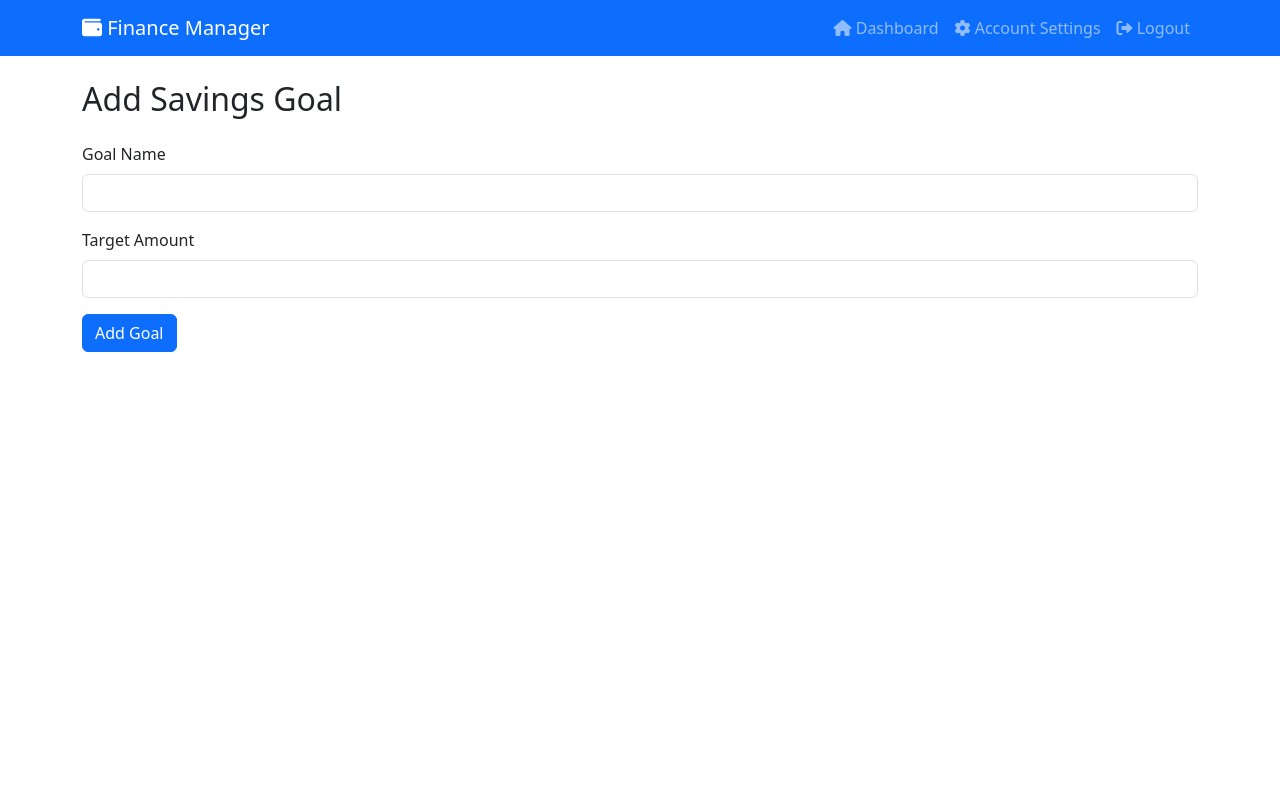
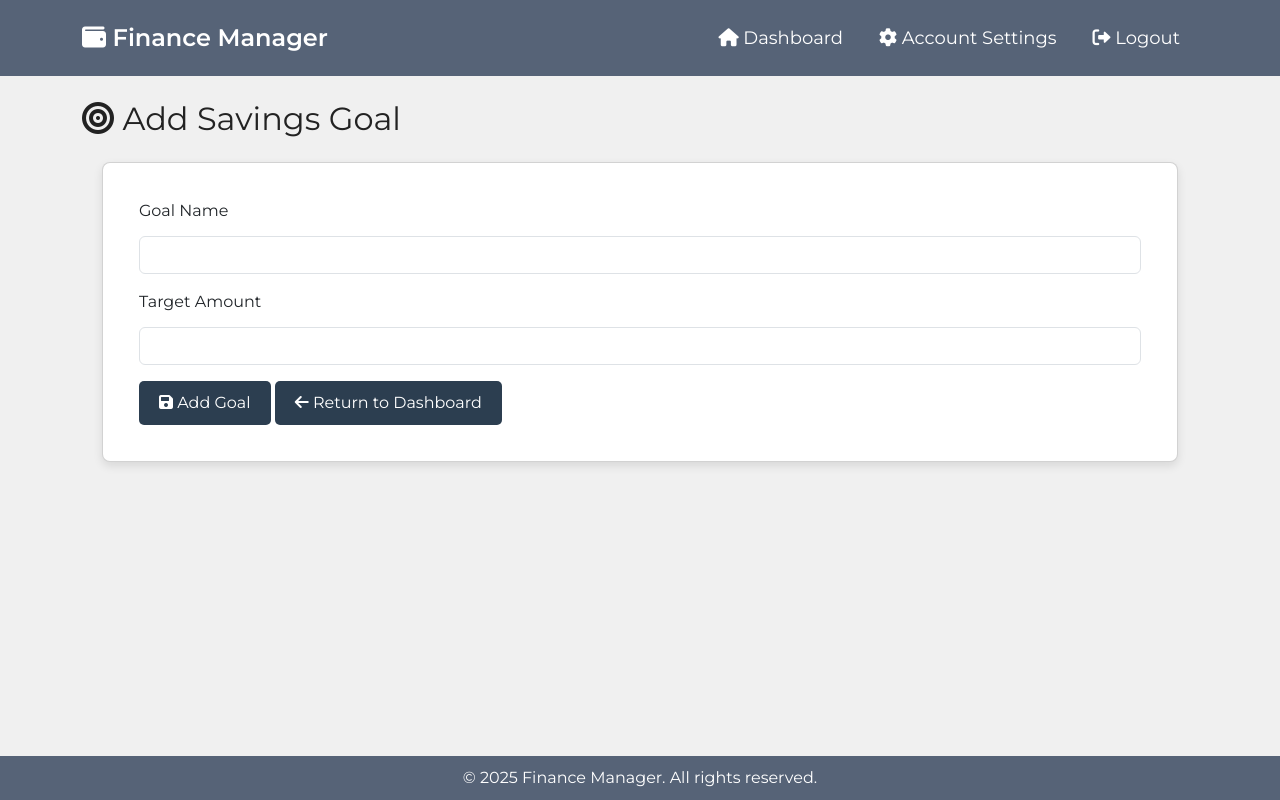
Before and after one commit to ayaanbekur/fbla2025, a Flask app: page /add_goal in a window 1280 px wide. Run offline with Flask 3, Linux system fonts and the light colour scheme; the visitor is signed in with stand-in values (Sample User, id 1).

Commit message:
new file:   .env 	modified:   .gitignore 	new file:   .vscode/launch.json 	modified:   app.py 	modified:   static/favicon.ico 	modified:   static/style.css 	new file:   templates/account_settings.html 	modified:   templates/add_goal.html 	modified:   templates/add_transaction.html 	modified:   templates/base.html 	modified:   templates/dashboard.html 	modified:   templates/summary.html 	modified:   templates/view_goals.html 	modified:   templates/view_transactions.html 	modified:   .env 	modified:   app.py 	modified:   static/style.css 	modified:   templates/account_settings.html 	modified:   templates/login.html 	modified:   templates/register.html 	modified:   user_data.json 	templates/reset_password.html 	templates/reset_password_token.html

```diff
--- a/app.py
+++ b/app.py
@@ -1,115 +1,18 @@
+from flask import Flask, render_template, request, redirect, url_for, flash, session
 import json
 import os
 from datetime import datetime
 import hashlib
-from flask import Flask, render_template, request, redirect, url_for, flash, session
-from dotenv import load_dotenv  # Import the load_dotenv function
-from datetime import datetime  # Add this import at the top
+from dotenv import load_dotenv
 
-# Load environment variables from .env file
+# Load environment variables
 load_dotenv()
 
 app = Flask(__name__)
-app.secret_key = os.getenv("SECRET_KEY")  # Get the secret key from .env
+app.secret_key = os.getenv("SECRET_KEY")
 
 # File to store user data
 USER_DATA_FILE = "user_data.json"
-
-# Register a new user (updated to include account creation date)
-@app.route("/register", methods=["GET", "POST"])
-def register():
-    if request.method == "POST":
-        username = request.form.get("username")
-        password = request.form.get("password")
-
-        user_data = load_user_data()
-        if username in user_data:
-            flash("Username already exists. Please log in.", "error")
-            return redirect(url_for("register"))
-
-        user_data[username] = {
-            "password": hash_password(password),
-            "balance": 0,
-            "transactions": [],
-            "goals": [],
-            "created_at": datetime.now().strftime("%Y-%m-%d %H:%M:%S")  # Add account creation date
-        }
-        save_user_data(user_data)
-        flash("Registration successful! Please log in.", "success")
-        return redirect(url_for("login"))
-
-    return render_template("register.html")
-
-# Change password
-@app.route("/change_password", methods=["GET", "POST"])
-def change_password():
-    if "username" not in session:
-        flash("Please log in to change your password.", "error")
-        return redirect(url_for("login"))
-
-    username = session["username"]
-    user_data = load_user_data()
-
-    if request.method == "POST":
-        current_password = request.form.get("current_password")
-        new_password = request.form.get("new_password")
-        confirm_password = request.form.get("confirm_password")
-
-        if user_data[username]["password"] != hash_password(current_password):
-            flash("Current password is incorrect.", "error")
-        elif new_password != confirm_password:
-            flash("New passwords do not match.", "error")
-        else:
-            user_data[username]["password"] = hash_password(new_password)
-            save_user_data(user_data)
-            flash("Password changed successfully!", "success")
-            return redirect(url_for("dashboard"))
-
-    return render_template("change_password.html")
-
-# Reset all data
-@app.route("/reset_data", methods=["GET", "POST"])
-def reset_data():
-    if "username" not in session:
-        flash("Please log in to reset your data.", "error")
-        return redirect(url_for("login"))
-
-    username = session["username"]
-    user_data = load_user_data()
-
-    if request.method == "POST":
-        user_data[username]["transactions"] = []
-        user_data[username]["goals"] = []
-        user_data[username]["balance"] = 0
-        save_user_data(user_data)
-        flash("All data has been reset.", "success")
-        return redirect(url_for("dashboard"))
-
-    return render_template("reset_data.html")
-
-# Delete account
-@app.route("/delete_account", methods=["GET", "POST"])
-def delete_account():
-    if "username" not in session:
-        flash("Please log in to delete your account.", "error")
-        return redirect(url_for("login"))
-
-    username = session["username"]
-    user_data = load_user_data()
-
-    if request.method == "POST":
-        confirm_username = request.form.get("confirm_username")
-
-        if confirm_username != username:
-            flash("Username does not match.", "error")
-        else:
-            del user_data[username]
-            save_user_data(user_data)
-            session.pop("username", None)
-            flash("Your account has been deleted.", "success")
-            return redirect(url_for("login"))
-
-    return render_template("delete_account.html")
 
 # Load user data from JSON file
 def load_user_data():
@@ -142,6 +45,30 @@ def hash_password(password):
 def home():
     return render_template("login.html")
 
+# Register a new user
+@app.route("/register", methods=["GET", "POST"])
+def register():
+    if request.method == "POST":
+        username = request.form.get("username")
+        password = request.form.get("password")
+
+        user_data = load_user_data()
+        if username in user_data:
+            flash("Username already exists. Please log in.", "error")
+            return redirect(url_for("register"))
+
+        user_data[username] = {
+            "password": hash_password(password),
+            "balance": 0,
+            "transactions": [],
+            "goals": [],
+            "created_at": datetime.now().strftime("%Y-%m-%d %H:%M:%S")
+        }
+        save_user_data(user_data)
+        flash("Registration successful! Please log in.", "success")
+        return redirect(url_for("login"))
+
+    return render_template("register.html")
 
 # Log in an existing user
 @app.route("/login", methods=["GET", "POST"])
@@ -174,6 +101,7 @@ def dashboard():
 
     return render_template("dashboard.html", user=user)
 
+# Add income or expense
 @app.route("/add_transaction", methods=["GET", "POST"])
 def add_transaction():
     if "username" not in session:
@@ -189,17 +117,10 @@ def add_transaction():
         category = request.form.get("category")
         amount = float(request.form.get("amount"))
         description = request.form.get("description")
-        transaction_date = request.form.get("date")  # Get the transaction date from the form
-
-        # Validate the date (optional)
-        try:
-            datetime.strptime(transaction_date, "%Y-%m-%d")
-        except ValueError:
-            flash("Invalid date format. Please use YYYY-MM-DD.", "error")
-            return redirect(url_for("add_transaction"))
+        transaction_date = request.form.get("date")
 
         transaction = {
-            "date": transaction_date,  # Use the provided date
+            "date": transaction_date,
             "type": transaction_type,
             "category": category,
             "amount": amount,
@@ -330,7 +251,6 @@ def edit_transaction(index):
             transaction["description"] = request.form.get("description")
             flash("Transaction updated successfully!", "success")
         elif action == "delete":
-            # Recalculate balance when deleting a transaction
             deleted_transaction = transactions[index]
             if deleted_transaction["type"] == "Income":
                 user_data[username]["balance"] -= deleted_transaction["amount"]
@@ -382,6 +302,70 @@ def contribute_to_goal(index):
 
     return render_template("contribute_to_goal.html", goal=goal, index=index)
 
+# Account Settings Page
+@app.route("/account_settings")
+def account_settings():
+    if "username" not in session:
+        flash("Please log in to access account settings.", "error")
+        return redirect(url_for("login"))
+
+    username = session["username"]
+    user_data = load_user_data()
+    user = user_data[username]
+
+    return render_template("account_settings.html", user=user)
+
+# Change Password
+@app.route("/change_password", methods=["GET", "POST"])
+def change_password():
+    if "username" not in session:
+        flash("Please log in to change your password.", "error")
+        return redirect(url_for("login"))
+
+    username = session["username"]
+    user_data = load_user_data()
+
+    if request.method == "POST":
+        current_password = request.form.get("current_password")
+        new_password = request.form.get("new_password")
+        confirm_password = request.form.get("confirm_password")
+
+        if user_data[username]["password"] != hash_password(current_password):
+            flash("Current password is incorrect.", "error")
+        elif new_password != confirm_password:
+            flash("New passwords do not match.", "error")
+        else:
+            user_data[username]["password"] = hash_password(new_password)
+            save_user_data(user_data)
+            flash("Password changed successfully!", "success")
+            return redirect(url_for("account_settings"))
+
+    return render_template("change_password.html")
+
+# Delete Account
+@app.route("/delete_account", methods=["GET", "POST"])
+def delete_account():
+    if "username" not in session:
+        flash("Please log in to delete your account.", "error")
+        return redirect(url_for("login"))
+
+    username = session["username"]
+    user_data = load_user_data()
+
+    if request.method == "POST":
+        confirm_username = request.form.get("confirm_username")
+
+        if confirm_username != username:
+            flash("Username does not match.", "error")
+        else:
+            del user_data[username]
+            save_user_data(user_data)
+            session.pop("username", None)
+            flash("Your account has been deleted.", "success")
+            return redirect(url_for("login"))
+
+    return render_template("delete_account.html")
+
 # Logout
 @app.route("/logout")
 def logout():
--- a/static/style.css
+++ b/static/style.css
@@ -1,39 +1,113 @@
-/* Highlight the logo when clicked */
-.navbar-brand:active {
-    opacity: 0.7;
+/* Import Google Font */
+@import url('https://fonts.googleapis.com/css2?family=Montserrat:wght@300;400;600&display=swap');
+
+/* General Styles */
+body {
+    background-color: #F0F0F0; /* Light Gray */
+    color: #222222; /* Dark Gray for text */
+    font-family: 'Montserrat', sans-serif; /* Modern font */
+    margin: 0;
+    padding: 0;
 }
 
-/* Hamburger menu styling */
-.navbar-toggler {
-    border: none;
+/* Navigation Bar */
+.navbar {
+    background-color: #566377; /* Muted Blue-Gray */
+    padding: 15px;
 }
 
-.navbar-toggler:focus {
-    box-shadow: none;
+.navbar-brand {
+    color: #FFFFFF !important; /* White */
+    font-weight: bold;
+    font-size: 24px;
 }
 
-/* Navbar link styling */
-.nav-link {
-    display: flex;
-    align-items: center;
-    gap: 0.5rem;
+.navbar-brand:hover {
+    color: #DDDDDD !important; /* Light Gray */
 }
 
-/* Side panel styling (for account settings) */
-.card {
-    border: none;
-    box-shadow: 0 4px 8px rgba(0, 0, 0, 0.1);
+.navbar-nav .nav-link {
+    color: #FFFFFF !important; /* White */
+    font-size: 18px;
+    margin: 0 10px;
 }
 
-.list-group-item {
-    border: none;
+.navbar-nav .nav-link:hover {
+    color: #DDDDDD !important; /* Light Gray */
 }
 
-.list-group-item a {
-    text-decoration: none;
-    color: inherit;
+/* Buttons */
+.button-container {
+    display: flex;
+    flex-wrap: wrap;
+    gap: 10px; /* Space between buttons */
+    margin: 20px 0;
 }
 
-.list-group-item a:hover {
-    color: #0d6efd;
+.button-container a {
+    text-decoration: none;
 }
+
+button, .btn {
+    background-color: #2C3E50; /* Dark Blue */
+    color: #FFFFFF; /* White */
+    border: none;
+    padding: 10px 20px;
+    cursor: pointer;
+    font-size: 16px;
+    font-family: 'Montserrat', sans-serif;
+    border-radius: 5px;
+    transition: background-color 0.3s ease;
+    flex: 1 1 auto; /* Allow buttons to grow and shrink */
+    text-align: center;
+}
+
+button:hover, .btn:hover {
+    background-color: #1A252F; /* Darker Blue */
+}
+
+/* Forms */
+input, textarea {
+    background-color: #FFFFFF; /* White */
+    color: #222222; /* Dark Gray */
+    border: 1px solid #566377; /* Muted Blue-Gray */
+    padding: 10px;
+    margin: 5px 0;
+    width: 100%;
+    font-family: 'Montserrat', sans-serif;
+    border-radius: 5px;
+}
+
+input:focus, textarea:focus {
+    outline: none;
+    border-color: #2C3E50; /* Dark Blue */
+}
+
+/* Cards or Boxes */
+.card {
+    background-color: #FFFFFF; /* White */
+    padding: 20px;
+    margin: 20px;
+    border-radius: 8px;
+    box-shadow: 0 4px 10px rgba(0, 0, 0, 0.1);
+}
+
+/* Footer */
+footer {
+    background-color: #566377; /* Muted Blue-Gray */
+    color: #FFFFFF; /* White */
+    text-align: center;
+    padding: 10px;
+    position: fixed;
+    width: 100%;
+    bottom: 0;
+}
+
+/* Utility Classes */
+.text-center {
+    text-align: center;
+}
+
+.hidden {
+    display: none;
+}
--- a/templates/add_goal.html
+++ b/templates/add_goal.html
@@ -1,7 +1,10 @@
 {% extends "base.html" %}
 
 {% block content %}
-<h2 class="mb-4">Add Savings Goal</h2>
+<h2 class="mb-4"><i class="fas fa-bullseye"></i> Add Savings Goal</h2>
+
+<div class="card">
+    <div class="card-body">
         <form method="POST" action="{{ url_for('add_goal') }}">
             <div class="mb-3">
                 <label for="name" class="form-label">Goal Name</label>
@@ -11,6 +14,13 @@
                 <label for="target" class="form-label">Target Amount</label>
                 <input type="number" step="0.01" class="form-control" id="target" name="target" required>
             </div>
-    <button type="submit" class="btn btn-primary">Add Goal</button>
+            <button type="submit" class="btn btn-primary">
+                <i class="fas fa-save"></i> Add Goal
+            </button>
+            <a href="{{ url_for('dashboard') }}" class="btn btn-secondary">
+                <i class="fas fa-arrow-left"></i> Return to Dashboard
+            </a>
         </form>
+    </div>
+</div>
 {% endblock %}
--- a/templates/add_transaction.html
+++ b/templates/add_transaction.html
@@ -33,7 +33,7 @@
                 <i class="fas fa-save"></i> Add Transaction
             </button>
             <a href="{{ url_for('dashboard') }}" class="btn btn-secondary">
-                <i class="fas fa-times"></i> Cancel
+                <i class="fas fa-arrow-left"></i> Return to Dashboard
             </a>
         </form>
     </div>
--- a/templates/base.html
+++ b/templates/base.html
@@ -6,13 +6,14 @@
     <title>Personal Finance Manager</title>
     <link href="https://cdn.jsdelivr.net/npm/bootstrap@5.3.0/dist/css/bootstrap.min.css" rel="stylesheet">
     <link rel="stylesheet" href="https://cdnjs.cloudflare.com/ajax/libs/font-awesome/6.0.0/css/all.min.css">
-    <link rel="stylesheet" href="{{ url_for('static', filename='styles.css') }}">
+    <link rel="stylesheet" href="{{ url_for('static', filename='style.css') }}">
     <link rel="icon" type="image/x-icon" href="{{ url_for('static', filename='favicon.ico') }}">
+    <link href="https://fonts.googleapis.com/css2?family=Poppins:wght@300;400;600&display=swap" rel="stylesheet">
 </head>
 <body>
-    <nav class="navbar navbar-expand-lg navbar-dark bg-primary">
+    <nav class="navbar navbar-expand-lg navbar-dark">
         <div class="container">
-            <!-- Logo (static, no link) -->
+            <!-- Logo -->
             <a class="navbar-brand" href="#" onclick="return false;">
                 <i class="fas fa-wallet"></i> Finance Manager
             </a>
@@ -32,7 +33,7 @@
                             </a>
                         </li>
                         <li class="nav-item">
-                            <a class="nav-link" href="{{ url_for('view_goals') }}">
+                            <a class="nav-link" href="{{ url_for('account_settings') }}">
                                 <i class="fas fa-cog"></i> Account Settings
                             </a>
                         </li>
@@ -73,6 +74,10 @@
         {% block content %}{% endblock %}
     </div>
 
+    <footer>
+        &copy; 2025 Finance Manager. All rights reserved.
+    </footer>
+
     <script src="https://cdn.jsdelivr.net/npm/bootstrap@5.3.0/dist/js/bootstrap.bundle.min.js"></script>
 </body>
 </html>
--- a/templates/view_transactions.html
+++ b/templates/view_transactions.html
@@ -39,4 +39,10 @@
         </tbody>
     </table>
 </div>
+
+<div class="mt-4">
+    <a href="{{ url_for('dashboard') }}" class="btn btn-secondary">
+        <i class="fas fa-arrow-left"></i> Return to Dashboard
+    </a>
+</div>
 {% endblock %}
```
Also changed, not shown: templates/account_settings.html (added, +60 -0 lines), templates/dashboard.html (+7 -40 lines), templates/summary.html (+16 -4 lines), templates/view_goals.html (+7 -1 lines), static/favicon.ico, 1 other file. Lines whose indentation alone changed are shown as unchanged.
